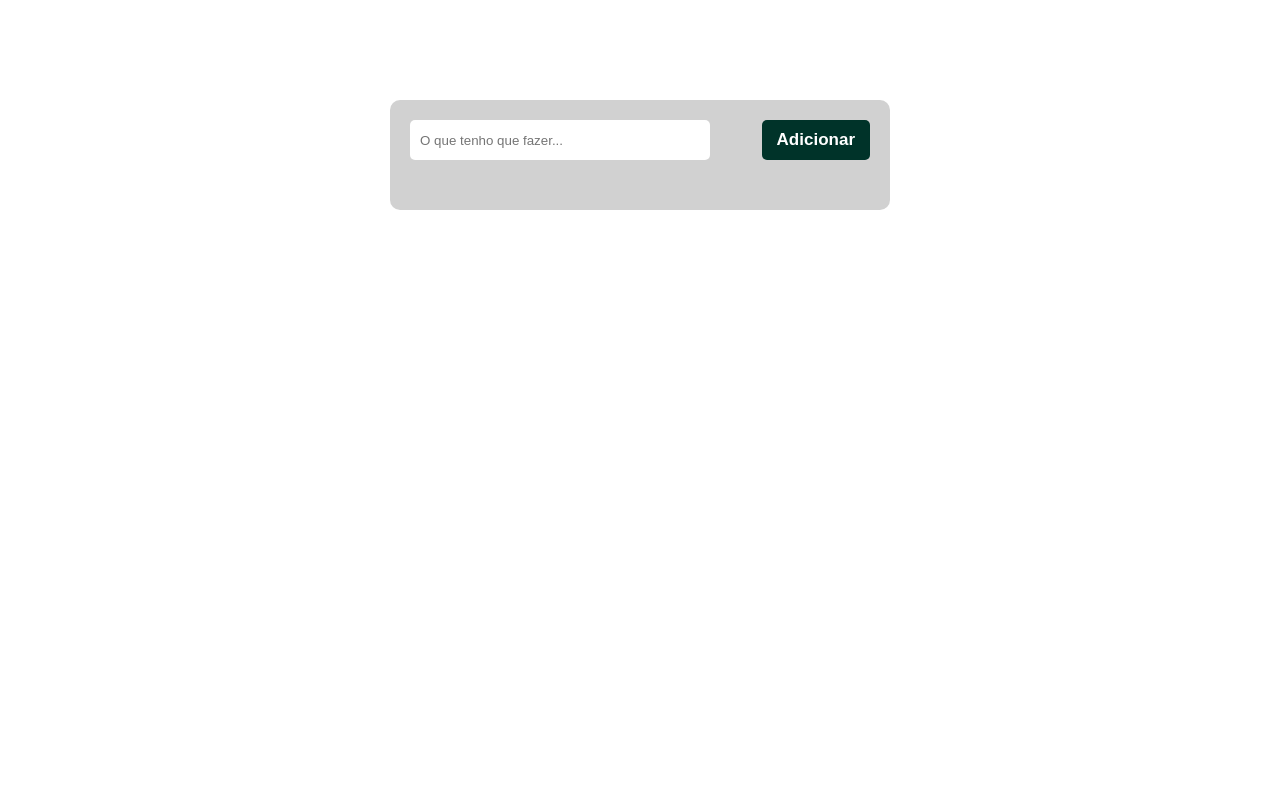
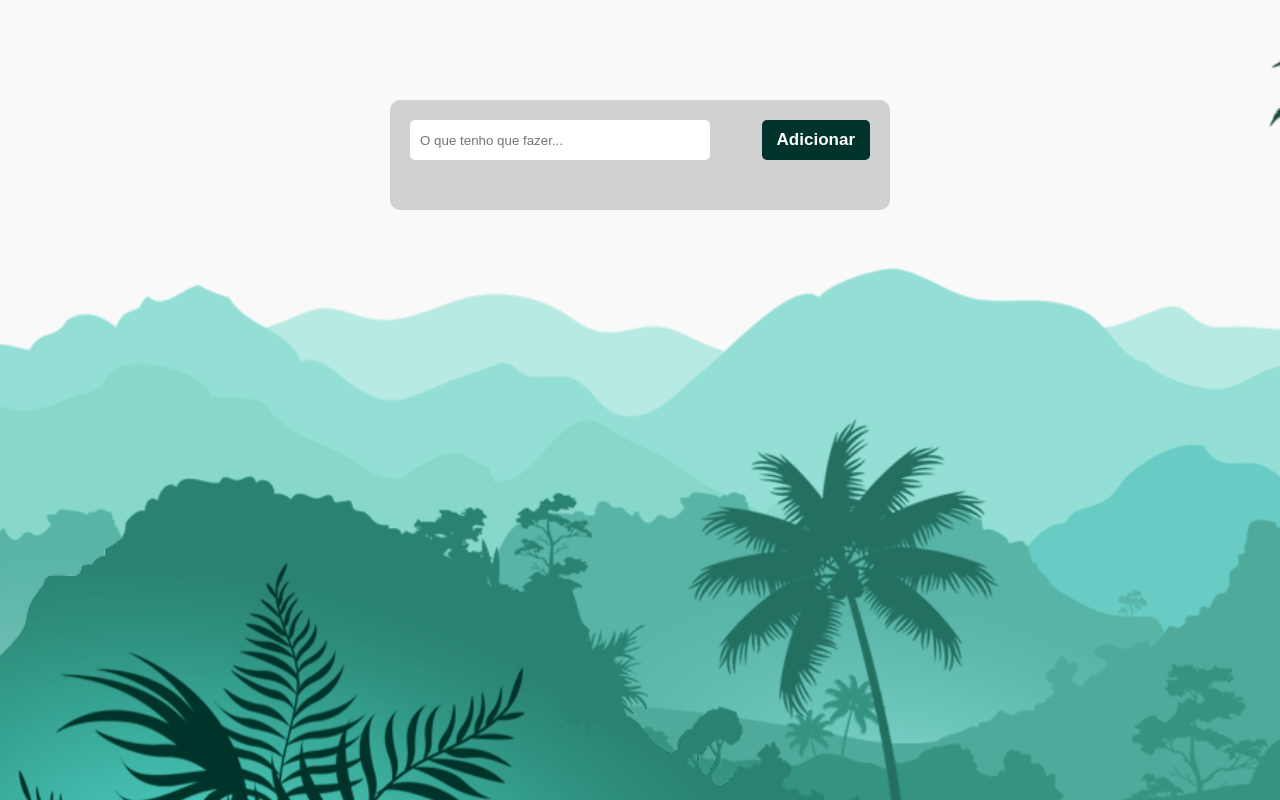
Before and after one commit to Fabio-adv-89/minhaListaDeTarefas, a plain HTML site: page index.html in a window 1280 px wide. Drawn offline with Linux system fonts and the light colour scheme.

Commit message:
Update estilo.css

```diff
--- a/estilo.css
+++ b/estilo.css
@@ -6,7 +6,7 @@
 }
 
 body {
-    background: url("..\\img\\background.png");
+    background: url("plano de fundo.png");
 }
 
 .container {
```
